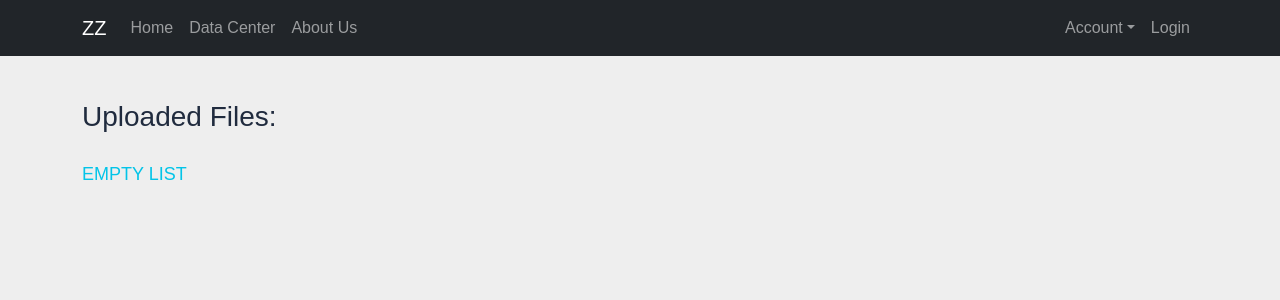
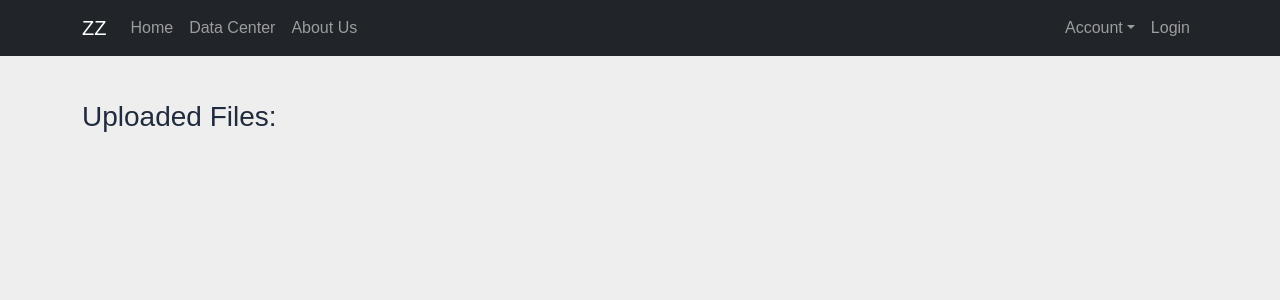
Before and after one commit to Joywu2021/zz-ui, a React (Create React App) app: page /list in a window 1280 px wide. Shown: the top 300 px of the page. Built offline with nearby package versions, Linux system fonts and the light colour scheme.

Commit message:
update warning

```diff
--- a/src/home/Home.js
+++ b/src/home/Home.js
@@ -1,4 +1,4 @@
-import React, { useState, useEffect } from 'react';
+import React, { useState } from 'react';
 import { Button, Container } from 'react-bootstrap';
 import axios from 'axios';
 import Form from 'react-bootstrap/Form';
--- a/src/list/List.js
+++ b/src/list/List.js
@@ -1,10 +1,10 @@
-import React, { useState, useEffect } from 'react';
+import React from 'react';
 import axios from 'axios';
-import { Button, Container } from 'react-bootstrap';
+import { Container } from 'react-bootstrap';
 
 function List() {
-    const [selectedFiles, setSelectedFiles] = useState([]);
-    const [isLoading, setIsLoading] = useState(false);
+    // const [selectedFiles, setSelectedFiles] = useState([]);
+    // const [isLoading, setIsLoading] = useState(false);
 
     // useEffect(() => {
     //     GetFileList();
@@ -42,7 +42,7 @@ function List() {
                 <header className="App-header">
                     <h3> Uploaded Files:</h3>
                     <div style={{ marginTop: "30px" }}>
-                        {!isLoading ? (
+                        {/* {!isLoading ? (
                             selectedFiles.length !== 0 && selectedFiles.map((item, index) =>
                                 <div style={{ display: "flex", paddingBottom: "10px" }}>
                                     <div style={{ display: "flex" }}>
@@ -54,7 +54,7 @@ function List() {
                         ) :
                             null
                         }
-                        {selectedFiles.length === 0 && <h4>Empty List</h4>}
+                        {selectedFiles.length === 0 && <h4>Empty List</h4>} */}
                     </div>
                 </header>
             </Container>
```
